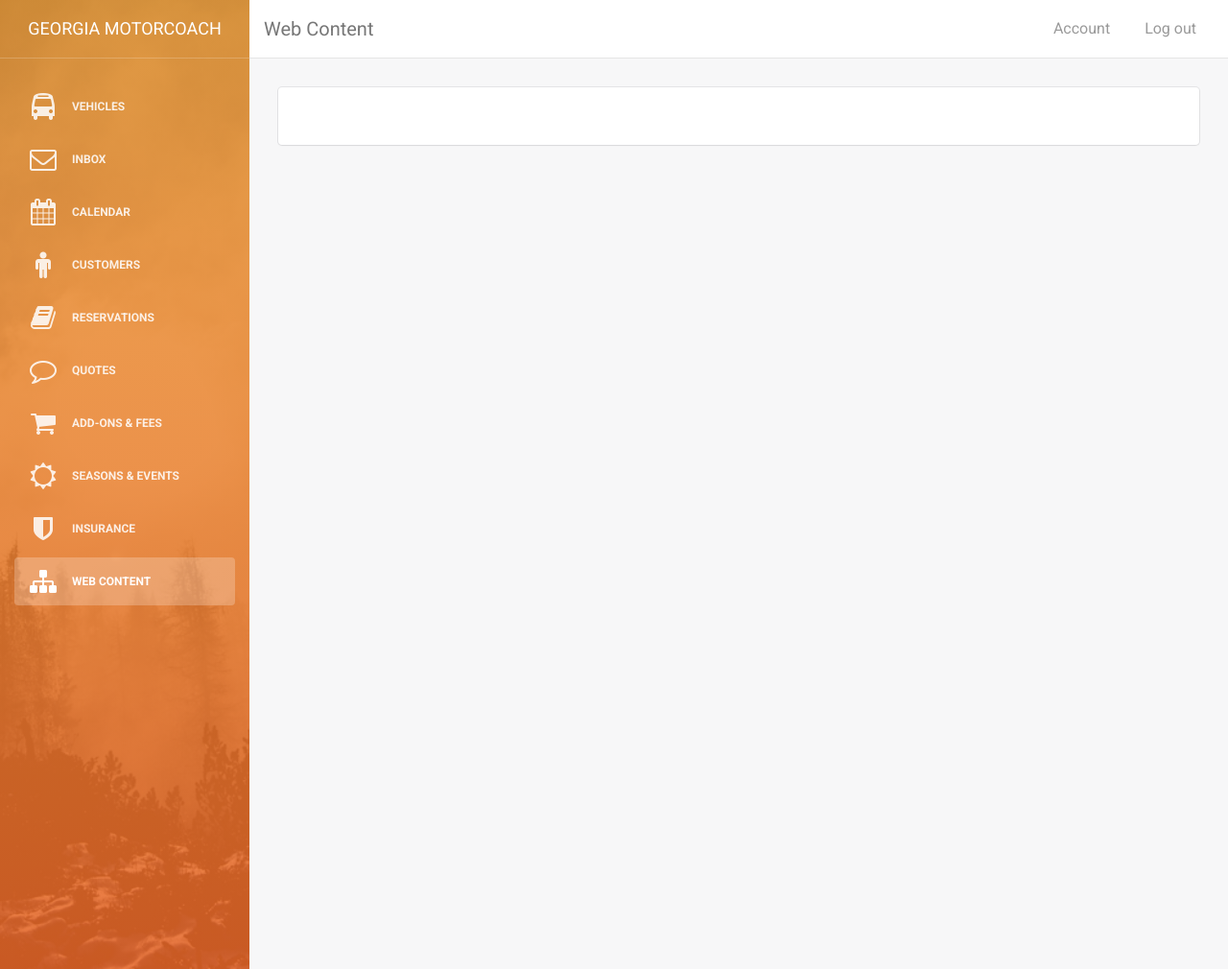
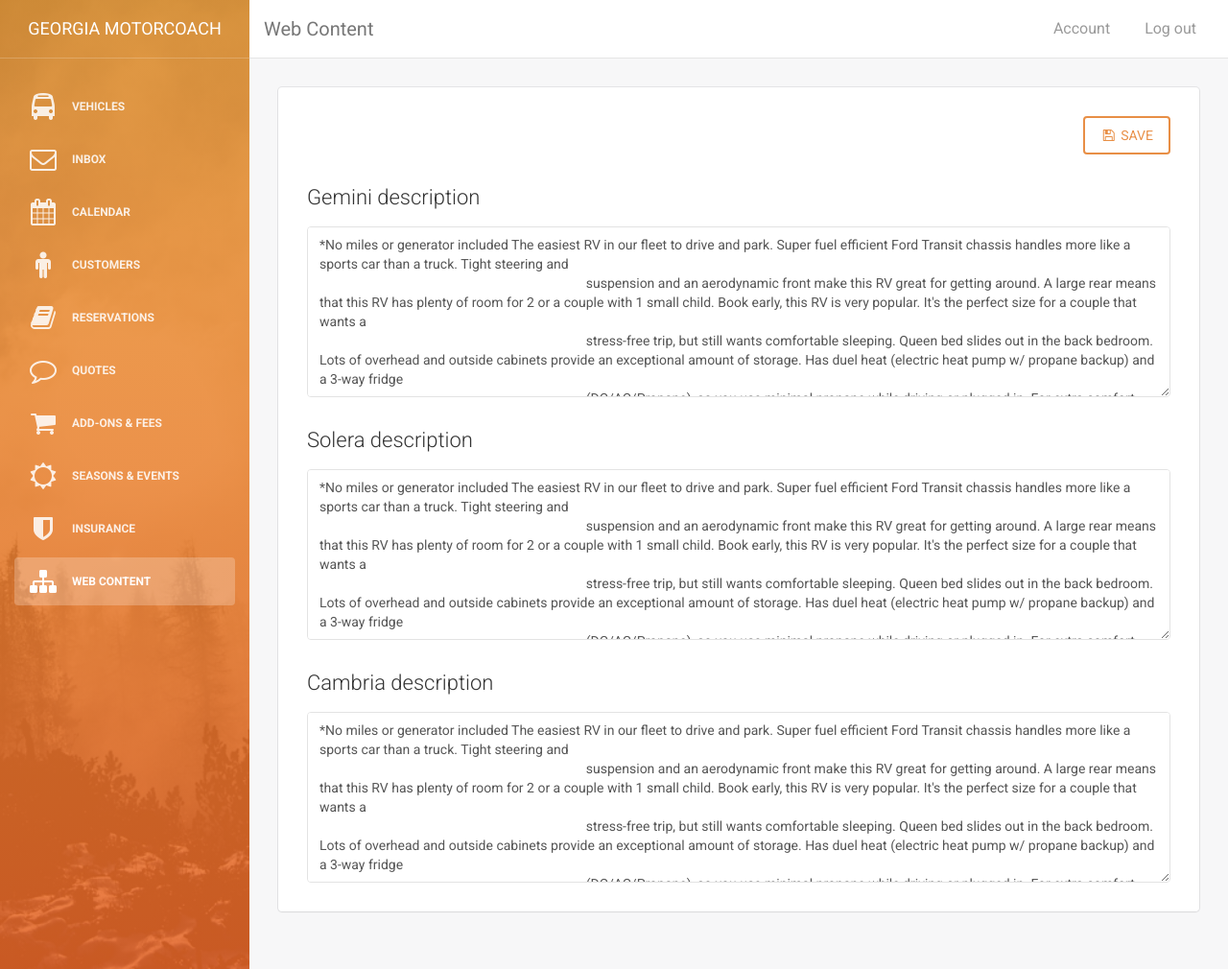
Before and after one commit to prodocik/GMCWebPhp, a PHP site: page /admin/webcontent.html in a window 1280 px wide. Shown: the whole page at 96% size. Run offline with PHP 8.4, Linux system fonts and the light colour scheme; some libraries are stand-ins or nearby versions.

Commit message:
additional pages
webcontent
reservations
calendar

```diff
--- a/admin/assets/css/light-bootstrap-dashboard.css
+++ b/admin/assets/css/light-bootstrap-dashboard.css
@@ -2055,6 +2055,16 @@ a:active, a:focus, button::-moz-focus-inner, input::-moz-focus-inner, input[type
 .conversation-row td:last-child {
   padding-right: 15px;
   width: 75%;
+}
+
+.table-striped .conversation-row .customer:hover {
+  background-color: rgba(255, 219, 164, 0.88);
+  cursor: pointer;
+}
+
+.table-striped .conversation-row .read:hover {
+  background-color: rgba(255, 219, 164, 0.88);
+  cursor: pointer;
 }
 
 .card .alert {
--- a/admin/customers.html
+++ b/admin/customers.html
@@ -129,7 +129,7 @@
 								<div class="card">
 
 									<div class="row">
-										<div class="col-sm-8 col-lg-9">
+										<div class="col-sm-12 col-lg-9">
 											<div class="row">
 												<div class="col-sm-12">
 													<div class="section-options">
@@ -942,7 +942,7 @@
 																	</div>
 																</div>
 															</div>
-															<div class="col-sm-4 col-lg-3">
+															<div class="col-sm-12 col-lg-3">
 																<div class="section-filters">
 																	<h4>
 																		<a href="#" class="pull-right clear-btn">Clear</a>
--- a/admin/webcontent.html
+++ b/admin/webcontent.html
@@ -124,9 +124,39 @@
 				</nav>
 				<div class="content">
 					<div class="container-fluid">
+
 						<div class="row">
 							<div class="col-md-12">
-								<div class="card"></div>
+								<div class="card">
+									<div class="row">
+										<div class="col-md-2 col-md-offset-10">
+											<a href="#" class="btn btn-primary pull-right">
+												<i class="fa fa-save"></i>
+												SAVE</a>
+										</div>
+									</div>
+									<h4>Gemini description</h4>
+									<textarea name="name" rows="8" cols="80" class="form-control">*No miles or generator included The easiest RV in our fleet to drive and park. Super fuel efficient Ford Transit chassis handles more like a sports car than a truck. Tight steering and
+										suspension and an aerodynamic front make this RV great for getting around. A large rear means that this RV has plenty of room for 2 or a couple with 1 small child. Book early, this RV is very popular. It's the perfect size for a couple that wants a
+										stress-free trip, but still wants comfortable sleeping. Queen bed slides out in the back bedroom. Lots of overhead and outside cabinets provide an exceptional amount of storage. Has duel heat (electric heat pump w/ propane backup) and a 3-way fridge
+										(DC/AC/Propane), so you use minimal propane while driving or plugged in. For extra comfort, this RV is equipped with a tankless water heater for endless hot water and low propane consumption. With a full hookup you can shower whenever you are ready,
+										for as long as you want. No more waiting for water to heat. Connection hoses are included. Free on-site parking available. For your convenience, leave your car and drive off in the RV. Please note: This RV is not suitable for camping more than 2
+										nights without power hookup in hot weather due to limited propane supply for generator.</textarea>
+									<h4>Solera description</h4>
+									<textarea name="name" rows="8" cols="80" class="form-control">*No miles or generator included The easiest RV in our fleet to drive and park. Super fuel efficient Ford Transit chassis handles more like a sports car than a truck. Tight steering and
+										suspension and an aerodynamic front make this RV great for getting around. A large rear means that this RV has plenty of room for 2 or a couple with 1 small child. Book early, this RV is very popular. It's the perfect size for a couple that wants a
+										stress-free trip, but still wants comfortable sleeping. Queen bed slides out in the back bedroom. Lots of overhead and outside cabinets provide an exceptional amount of storage. Has duel heat (electric heat pump w/ propane backup) and a 3-way fridge
+										(DC/AC/Propane), so you use minimal propane while driving or plugged in. For extra comfort, this RV is equipped with a tankless water heater for endless hot water and low propane consumption. With a full hookup you can shower whenever you are ready,
+										for as long as you want. No more waiting for water to heat. Connection hoses are included. Free on-site parking available. For your convenience, leave your car and drive off in the RV. Please note: This RV is not suitable for camping more than 2
+										nights without power hookup in hot weather due to limited propane supply for generator.</textarea>
+									<h4>Cambria description</h4>
+									<textarea name="name" rows="8" cols="80" class="form-control">*No miles or generator included The easiest RV in our fleet to drive and park. Super fuel efficient Ford Transit chassis handles more like a sports car than a truck. Tight steering and
+										suspension and an aerodynamic front make this RV great for getting around. A large rear means that this RV has plenty of room for 2 or a couple with 1 small child. Book early, this RV is very popular. It's the perfect size for a couple that wants a
+										stress-free trip, but still wants comfortable sleeping. Queen bed slides out in the back bedroom. Lots of overhead and outside cabinets provide an exceptional amount of storage. Has duel heat (electric heat pump w/ propane backup) and a 3-way fridge
+										(DC/AC/Propane), so you use minimal propane while driving or plugged in. For extra comfort, this RV is equipped with a tankless water heater for endless hot water and low propane consumption. With a full hookup you can shower whenever you are ready,
+										for as long as you want. No more waiting for water to heat. Connection hoses are included. Free on-site parking available. For your convenience, leave your car and drive off in the RV. Please note: This RV is not suitable for camping more than 2
+										nights without power hookup in hot weather due to limited propane supply for generator.</textarea>
+								</div>
 							</div>
 						</div>
 					</div>
```
Also changed, not shown: admin/calendar.html (+13 -13 lines), admin/reservations.html (+2 -13 lines), 1 other file.
